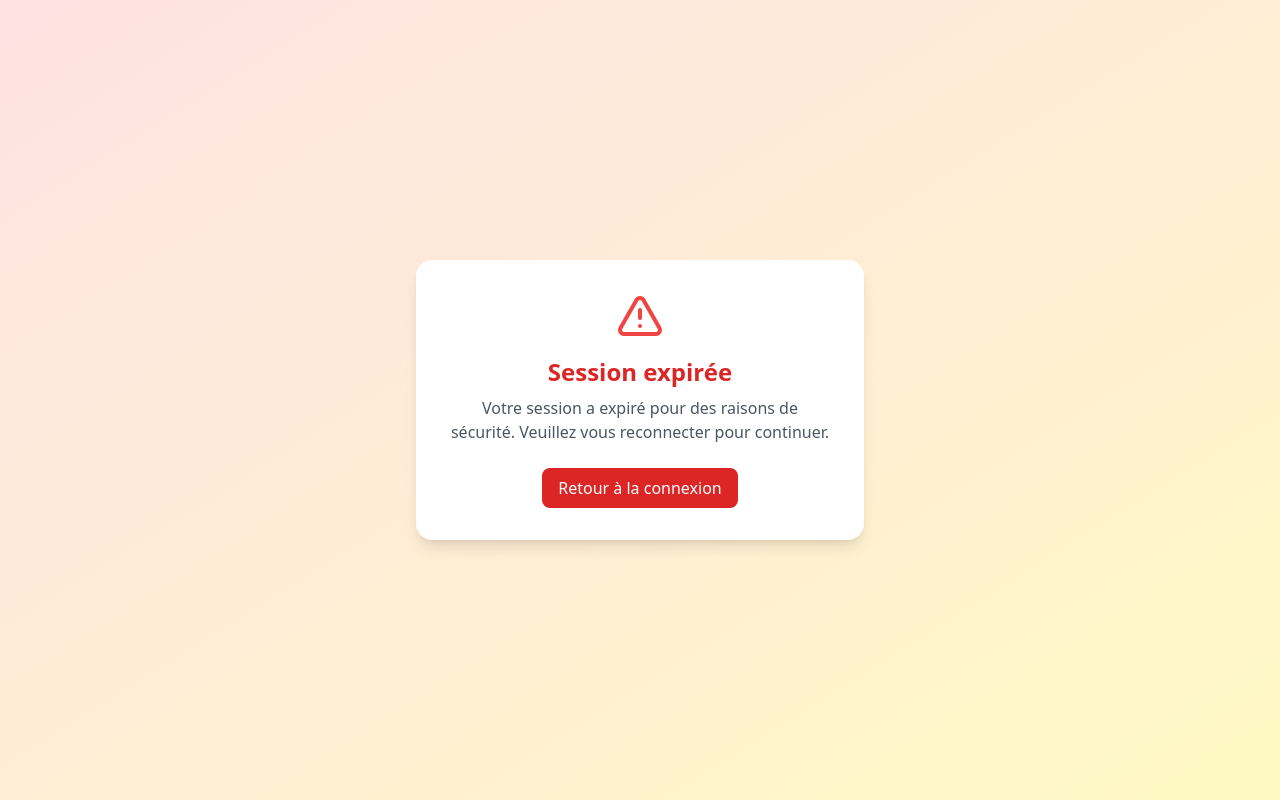
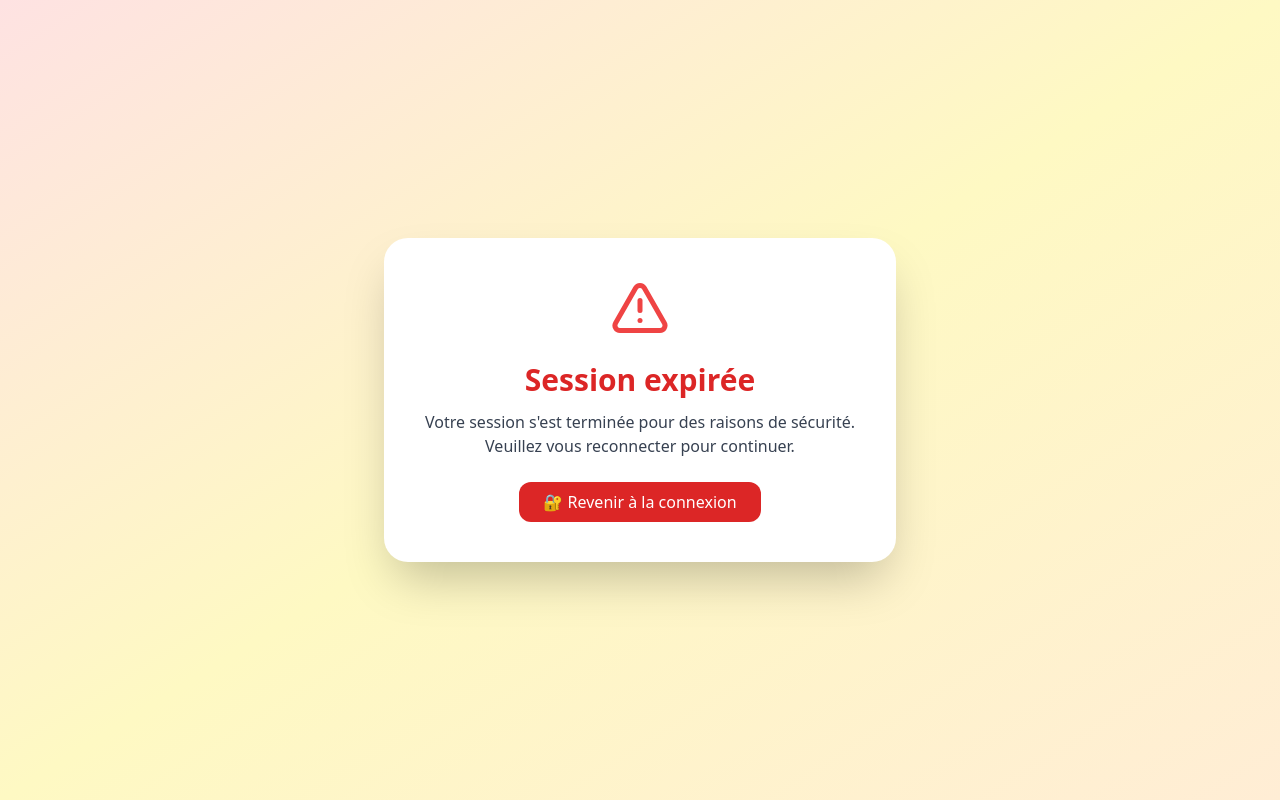
Before and after one commit to Masterjeremysu/audit-poste-gt, a React (Vite) app: page /session-expiree in a window 1280 px wide. Built offline with nearby package versions, Linux system fonts and the light colour scheme.

Commit message:
✨ Page Register redesign complet pro + UX optimisée

```diff
--- a/src/routes/Register.jsx
+++ b/src/routes/Register.jsx
@@ -1,17 +1,19 @@
-import React, { useState } from 'react';
-import { useNavigate } from 'react-router-dom';
-import { supabase } from '../supabase';
+import React, { useState } from "react";
+import { useNavigate } from "react-router-dom";
+import { supabase } from "../supabase";
+import { motion } from "framer-motion";
+import { User, Briefcase, Mail, Lock } from "lucide-react";
 
 const Register = () => {
   const navigate = useNavigate();
   const [form, setForm] = useState({
-    nom: '',
-    poste: '',
-    email: '',
-    password: '',
+    nom: "",
+    poste: "",
+    email: "",
+    password: "",
   });
-  const [message, setMessage] = useState('');
-  const [erreur, setErreur] = useState('');
+  const [message, setMessage] = useState("");
+  const [erreur, setErreur] = useState("");
 
   const handleChange = (e) => {
     const { name, value } = e.target;
@@ -20,10 +22,9 @@ const Register = () => {
 
   const handleSubmit = async (e) => {
     e.preventDefault();
-    setErreur('');
-    setMessage('');
+    setErreur("");
+    setMessage("");
 
-    // 1. Création dans Supabase Auth
     const { error } = await supabase.auth.signUp({
       email: form.email,
       password: form.password,
@@ -34,11 +35,7 @@ const Register = () => {
       return;
     }
 
-    // 2. Récupération de l'ID utilisateur depuis la session
-    const {
-      data: { session },
-    } = await supabase.auth.getSession();
-
+    const { data: { session } } = await supabase.auth.getSession();
     const userId = session?.user?.id;
 
     if (!userId) {
@@ -46,53 +43,68 @@ const Register = () => {
       return;
     }
 
-    // 3. Ajout dans la table utilisateurs
-    const { error: insertError } = await supabase.from('utilisateurs').insert([
+    const { error: insertError } = await supabase.from("utilisateurs").insert([
       {
         id: userId,
         nom: form.nom,
         poste: form.poste,
         email: form.email,
-        role_app: 'utilisateur',
+        role_app: "utilisateur",
       },
     ]);
 
     if (insertError) {
       setErreur("Erreur lors de l'enregistrement du profil : " + insertError.message);
     } else {
-      setMessage('Compte créé avec succès ! Vous pouvez maintenant vous connecter.');
-      setTimeout(() => navigate('/login'), 2000);
+      setMessage("🎉 Compte créé avec succès !");
+      setTimeout(() => navigate("/login"), 2000);
     }
   };
 
   return (
-    <div className="min-h-screen bg-gradient-to-br from-blue-100 to-blue-300 flex items-center justify-center">
-      <form
-        onSubmit={handleSubmit}
-        className="bg-white p-8 rounded-lg shadow-md w-full max-w-md"
+    <div className="min-h-screen bg-gradient-to-br from-blue-800 via-sky-700 to-indigo-800 flex items-center justify-center px-4">
+      <motion.div
+        initial={{ opacity: 0, y: 30 }}
+        animate={{ opacity: 1, y: 0 }}
+        transition={{ duration: 0.5 }}
+        className="bg-white p-10 rounded-3xl shadow-2xl w-full max-w-lg"
       >
-        <h2 className="text-2xl font-bold mb-6 text-center text-blue-700">
+        <h2 className="text-3xl font-bold mb-6 text-center text-blue-800">
           Créer un compte
         </h2>
 
-        {message && <p className="text-green-600 mb-4 text-sm">{message}</p>}
-        {erreur && <p className="text-red-600 mb-4 text-sm">{erreur}</p>}
+        {message && (
+          <div className="bg-green-100 text-green-800 p-3 rounded mb-4 text-sm text-center">
+            {message}
+          </div>
+        )}
+        {erreur && (
+          <div className="bg-red-100 text-red-700 p-3 rounded mb-4 text-sm text-center">
+            {erreur}
+          </div>
+        )}
 
+        <form onSubmit={handleSubmit} className="space-y-4">
+          <div className="relative">
+            <User className="absolute top-3 left-3 text-gray-400" size={18} />
             <input
               type="text"
               name="nom"
-          placeholder="Votre nom complet"
+              placeholder="Nom complet"
               value={form.nom}
               onChange={handleChange}
-          className="w-full p-2 border rounded mb-4"
+              className="w-full pl-10 pr-4 py-2 border rounded-lg focus:outline-none focus:ring-2 focus:ring-blue-500"
               required
             />
+          </div>
 
+          <div className="relative">
+            <Briefcase className="absolute top-3 left-3 text-gray-400" size={18} />
             <select
               name="poste"
               value={form.poste}
               onChange={handleChange}
-          className="w-full p-2 border rounded mb-4"
+              className="w-full pl-10 pr-4 py-2 border rounded-lg bg-white focus:outline-none focus:ring-2 focus:ring-blue-500"
               required
             >
               <option value="">-- Sélectionner votre poste --</option>
@@ -105,34 +117,43 @@ const Register = () => {
               <option>Leader Silicium</option>
               <option>Opérateur</option>
             </select>
+          </div>
 
+          <div className="relative">
+            <Mail className="absolute top-3 left-3 text-gray-400" size={18} />
             <input
               type="email"
               name="email"
               placeholder="Adresse email"
               value={form.email}
               onChange={handleChange}
-          className="w-full p-2 border rounded mb-4"
+              className="w-full pl-10 pr-4 py-2 border rounded-lg focus:outline-none focus:ring-2 focus:ring-blue-500"
               required
             />
+          </div>
 
+          <div className="relative">
+            <Lock className="absolute top-3 left-3 text-gray-400" size={18} />
             <input
               type="password"
               name="password"
               placeholder="Mot de passe"
               value={form.password}
               onChange={handleChange}
-          className="w-full p-2 border rounded mb-6"
+              className="w-full pl-10 pr-4 py-2 border rounded-lg focus:outline-none focus:ring-2 focus:ring-blue-500"
               required
             />
+          </div>
 
-        <button
+          <motion.button
+            whileTap={{ scale: 0.98 }}
             type="submit"
-          className="w-full bg-blue-600 text-white py-2 rounded hover:bg-blue-700"
+            className="w-full bg-blue-700 hover:bg-blue-800 text-white py-2 rounded-lg font-semibold transition"
           >
             Créer mon compte
-        </button>
+          </motion.button>
         </form>
+      </motion.div>
     </div>
   );
 };
--- a/src/routes/SessionExpiree.jsx
+++ b/src/routes/SessionExpiree.jsx
@@ -1,27 +1,42 @@
-import React from 'react';
-import { useNavigate } from 'react-router-dom';
-import { AlertTriangle } from 'lucide-react';
+import React from "react";
+import { useNavigate } from "react-router-dom";
+import { AlertTriangle } from "lucide-react";
+import { motion } from "framer-motion";
 
 const SessionExpiree = () => {
   const navigate = useNavigate();
 
   return (
-    <div className="min-h-screen bg-gradient-to-br from-red-100 via-orange-100 to-yellow-100 flex items-center justify-center px-4">
-      <div className="bg-white p-8 rounded-2xl shadow-lg text-center max-w-md w-full">
-        <div className="flex justify-center mb-4 text-red-500">
-          <AlertTriangle size={48} />
-        </div>
-        <h1 className="text-2xl font-bold text-red-600 mb-2">Session expirée</h1>
-        <p className="text-gray-600 mb-6">
-          Votre session a expiré pour des raisons de sécurité. Veuillez vous reconnecter pour continuer.
+    <div className="min-h-screen bg-gradient-to-br from-red-100 via-yellow-100 to-orange-100 flex items-center justify-center px-4">
+      <motion.div
+        initial={{ y: 40, opacity: 0 }}
+        animate={{ y: 0, opacity: 1 }}
+        transition={{ duration: 0.6 }}
+        className="bg-white p-10 rounded-3xl shadow-2xl w-full max-w-lg text-center"
+      >
+        <motion.div
+          initial={{ scale: 0.8, rotate: -10 }}
+          animate={{ scale: 1, rotate: 0 }}
+          transition={{ duration: 0.4, delay: 0.2 }}
+          className="flex justify-center text-red-500 mb-6"
+        >
+          <AlertTriangle size={60} />
+        </motion.div>
+
+        <h1 className="text-3xl font-bold text-red-600 mb-3">Session expirée</h1>
+        <p className="text-gray-700 text-md mb-6">
+          Votre session s'est terminée pour des raisons de sécurité. Veuillez vous reconnecter pour continuer.
         </p>
-        <button
-          onClick={() => navigate('/login')}
-          className="bg-red-600 hover:bg-red-700 text-white py-2 px-4 rounded-lg transition"
+
+        <motion.button
+          whileHover={{ scale: 1.05 }}
+          whileTap={{ scale: 0.95 }}
+          onClick={() => navigate("/login")}
+          className="bg-red-600 hover:bg-red-700 text-white px-6 py-2 rounded-xl text-md transition"
         >
-          Retour à la connexion
-        </button>
-      </div>
+          🔐 Revenir à la connexion
+        </motion.button>
+      </motion.div>
     </div>
   );
 };
```
Lines whose indentation alone changed are shown as unchanged.
